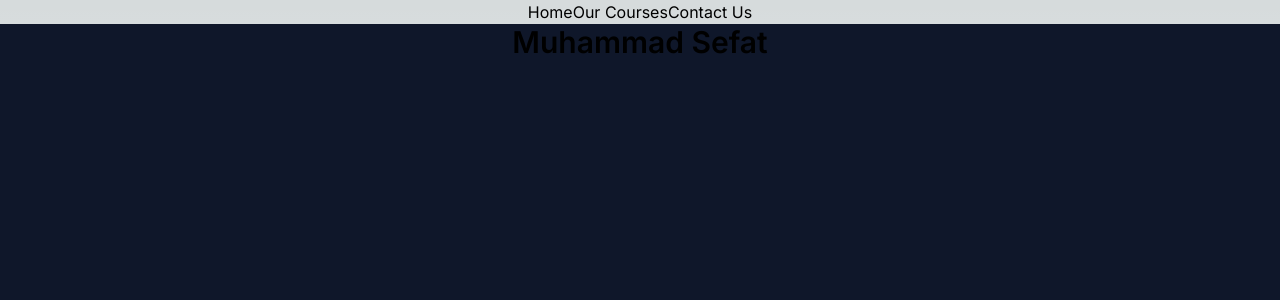
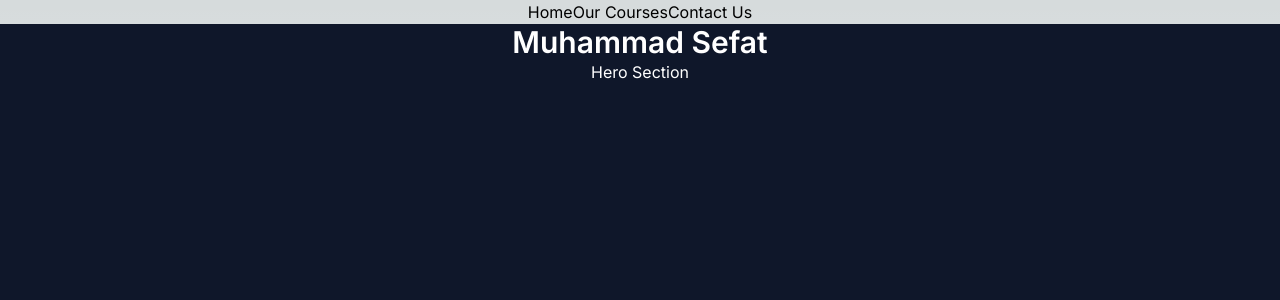
Before and after one commit to Muhammad-sefat/Music_With_Next.js, a Next.js app: page / in a window 1280 px wide. Shown: the top 300 px of the page. Built offline with nearby package versions, Linux system fonts and the light colour scheme.

Commit message:
Start work on hero section

```diff
--- /dev/null
+++ b/src/Components/HeroSection.tsx
@@ -0,0 +1,11 @@
+import React from "react";
+
+const HeroSection = () => {
+  return (
+    <div className="h-auto md:h-[40rem] w-full flex justify-center items-center relative rounded-md overflow-hidden mx-auto py-10 md:py-10">
+      Hero Section
+    </div>
+  );
+};
+
+export default HeroSection;
--- a/src/app/page.tsx
+++ b/src/app/page.tsx
@@ -1,8 +1,11 @@
+import HeroSection from "@/Components/HeroSection";
+
 export default function Home() {
   return (
     <>
-      <main className="bg-slate-900 h-screen">
+      <main className="bg-slate-900 min-h-screen bg-grid-white/[0.02] antialiased text-white">
         <h1 className="text-3xl font-semibold text-center">Muhammad Sefat</h1>
+        <HeroSection />
       </main>
     </>
   );
```
